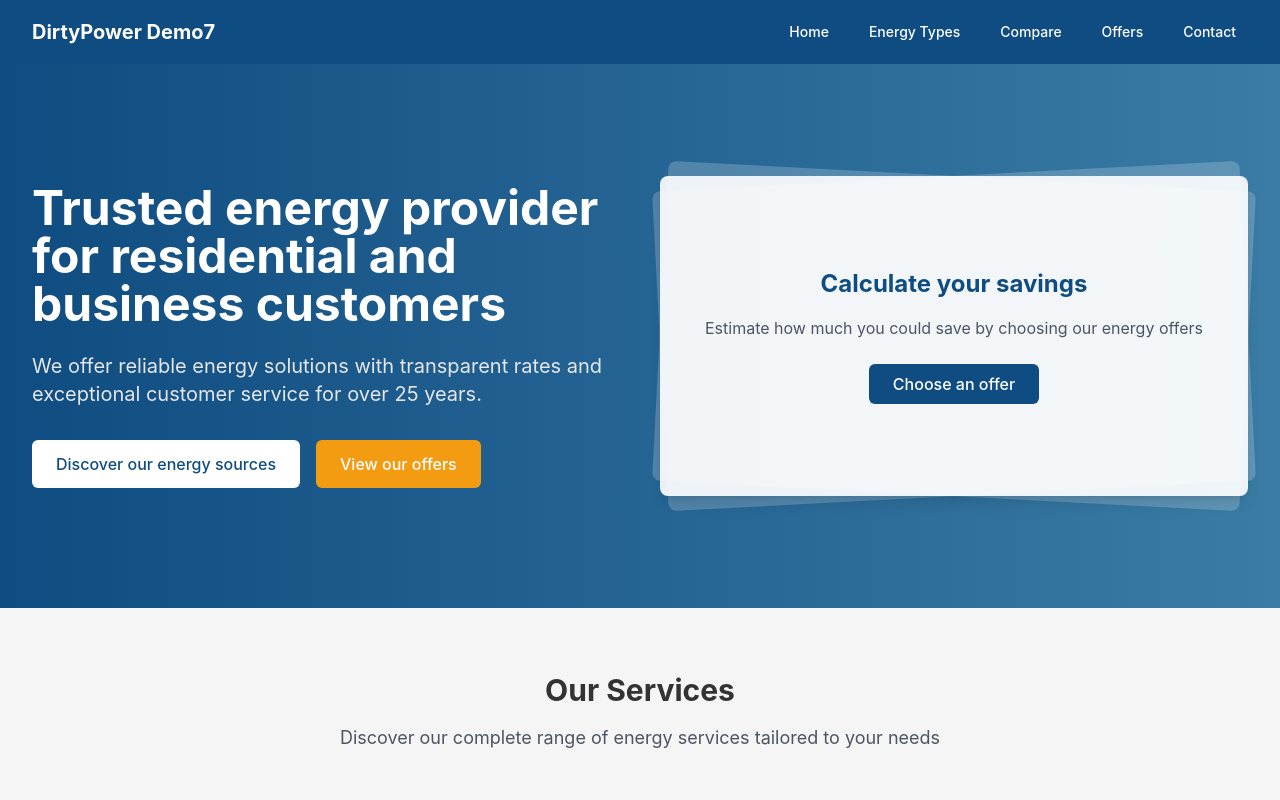
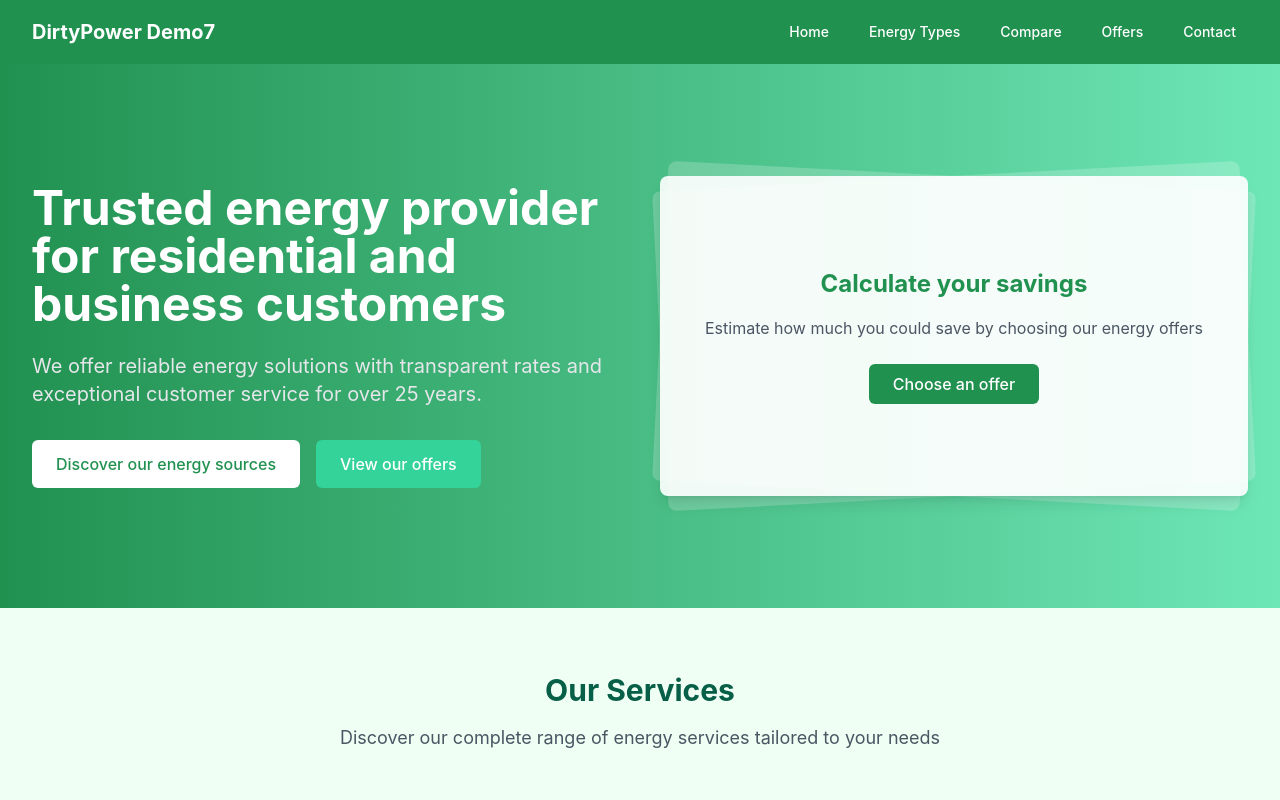
Before and after one commit to engie-codespace/demo7-dirty-power, a React (Create React App) app: page /#/ in a window 1280 px wide. Shown: the top 800 px of the page. Built offline with nearby package versions, Linux system fonts and the light colour scheme.

Commit message:
Update Tailwind config for green theme

```diff
--- a/tailwind.config.js
+++ b/tailwind.config.js
@@ -6,11 +6,11 @@ module.exports = {
   theme: {
     extend: {
       colors: {
-        primary: "#0F4C81",
-        secondary: "#3A7CA5",
-        accent: "#F39C12",
-        light: "#F5F5F5",
-        dark: "#333333",
+        primary: "#219150", // Green primary
+        secondary: "#6EE7B7", // Light green secondary
+        accent: "#34D399", // Accent green
+        light: "#F0FFF4", // Very light green background
+        dark: "#065F46", // Dark green
       },
     },
   },
```
